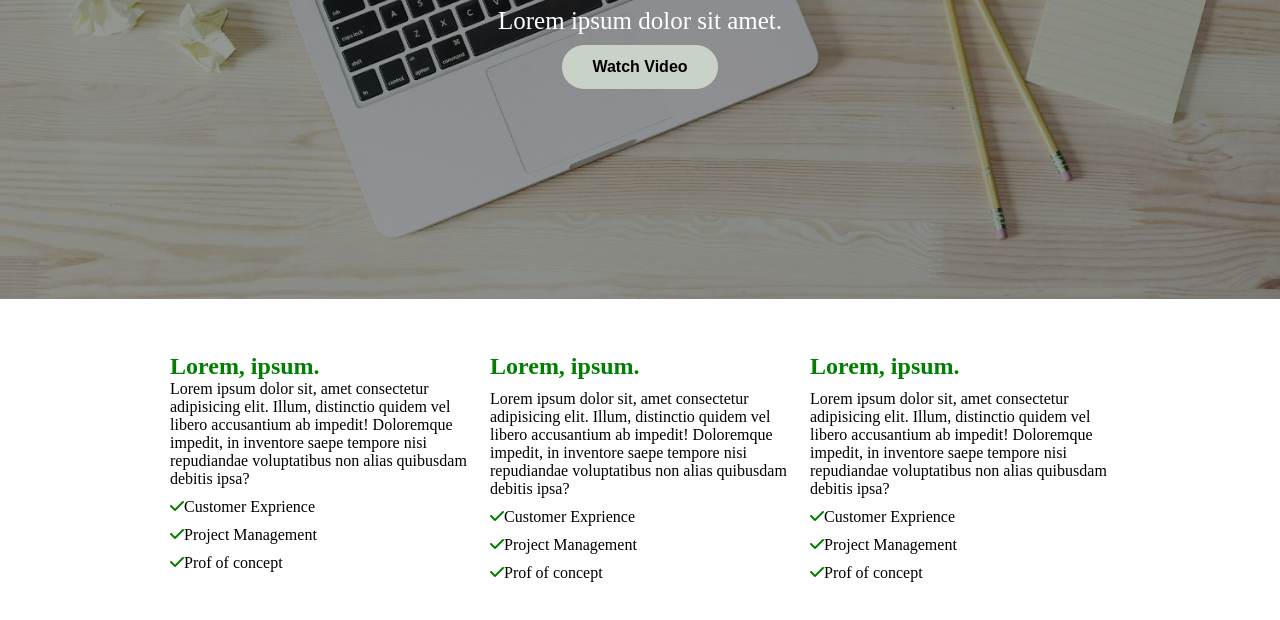
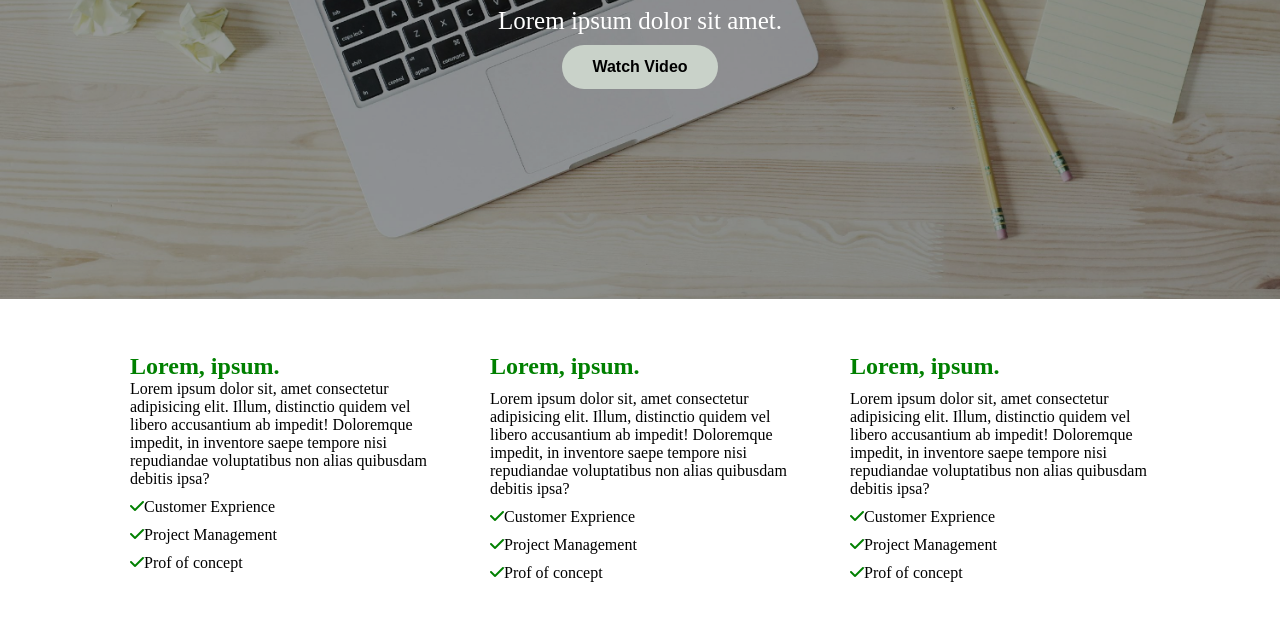
Before and after one commit to deepurao123/landing_page, a plain HTML site: page index.html in a window 1280 px wide. Shown: the part 502-1122 px from the top of the page. Drawn offline with Linux system fonts and the light colour scheme.

Commit message:
Update style.css

```diff
--- a/css/style.css
+++ b/css/style.css
@@ -176,7 +176,7 @@
        justify-content: center;
        padding: 54px;
        flex-wrap: wrap;
-       gap: 20px;
+       gap: 60px;
    }
 
    .box1,
```
